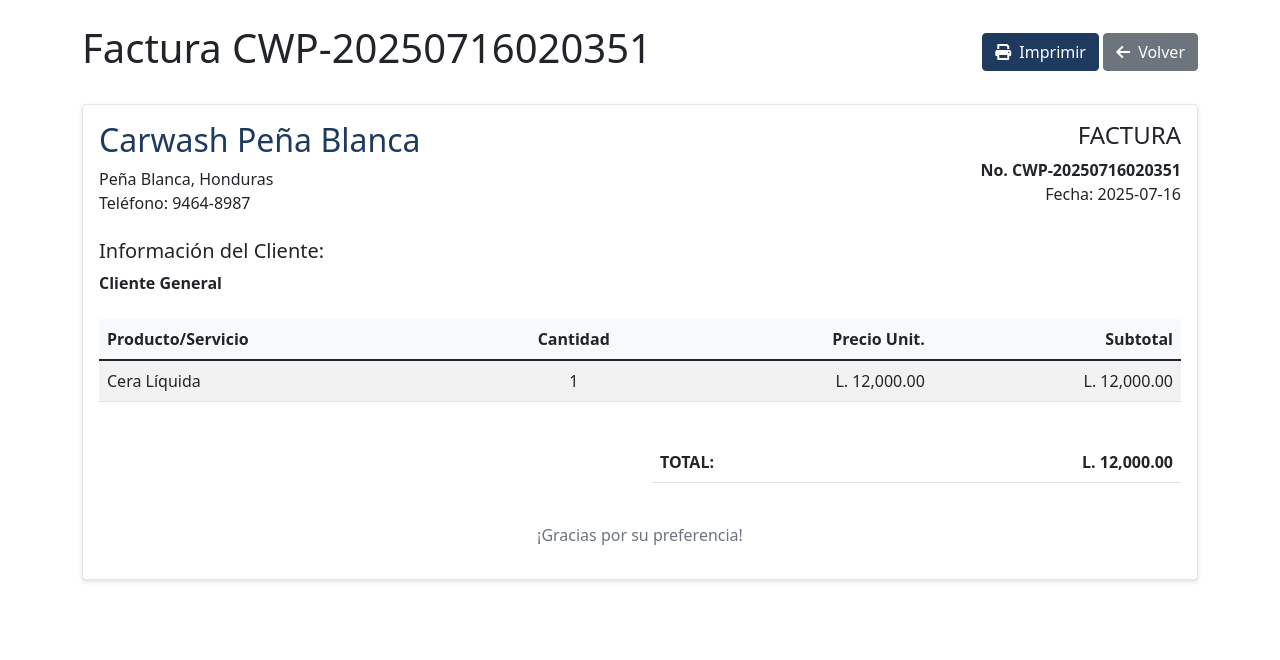
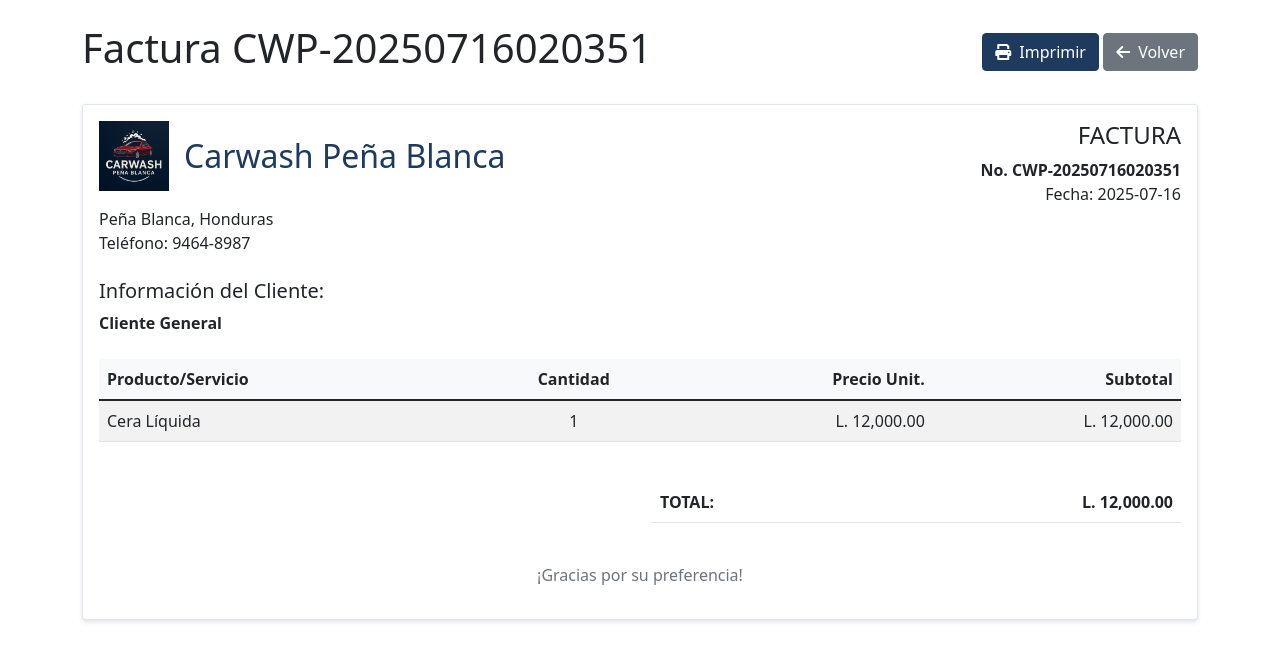
Before and after one commit to Kastillo95/CARWASH-, a Flask app: page /sales/1/invoice in a window 1280 px wide. Shown: the part 96-756 px from the top of the page. Run offline with Flask 3, Linux system fonts and the light colour scheme; data comes from the database, SQL or seed files in the repository.

Commit message:
Assistant checkpoint: Add logo to dashboard and invoice
Assistant generated file changes:
- templates/dashboard.html: Add logo to dashboard header
- templates/invoice.html: Add logo to invoice header

---

User prompt:

no agregaste el logo tanto en el dashboard comoen la factura

Replit-Commit-Author: Assistant
Replit-Commit-Session-Id: ee590591-e904-462f-859e-e2471a8fc370

```diff
--- a/templates/invoice.html
+++ b/templates/invoice.html
@@ -27,7 +27,14 @@
                 <!-- Header -->
                 <div class="row mb-4">
                     <div class="col-6">
-                        <h2 class="text-primary">Carwash Peña Blanca</h2>
+                        <div class="d-flex align-items-center mb-3">
+                            <img src="{{ url_for('static', filename='../attached_assets/IMG-20250624-WA0043_1752632246954.jpg') }}"
+                                 alt="Carwash Peña Blanca Logo"
+                                 style="width: 70px; height: 70px; object-fit: contain; margin-right: 15px;">
+                            <div>
+                                <h2 class="text-primary mb-0">Carwash Peña Blanca</h2>
+                            </div>
+                        </div>
                         <p class="mb-0">Peña Blanca, Honduras</p>
                         <p class="mb-0">Teléfono: 9464-8987</p>
                     </div>
```
Also changed, not shown: templates/dashboard.html (+6 -1 lines).
